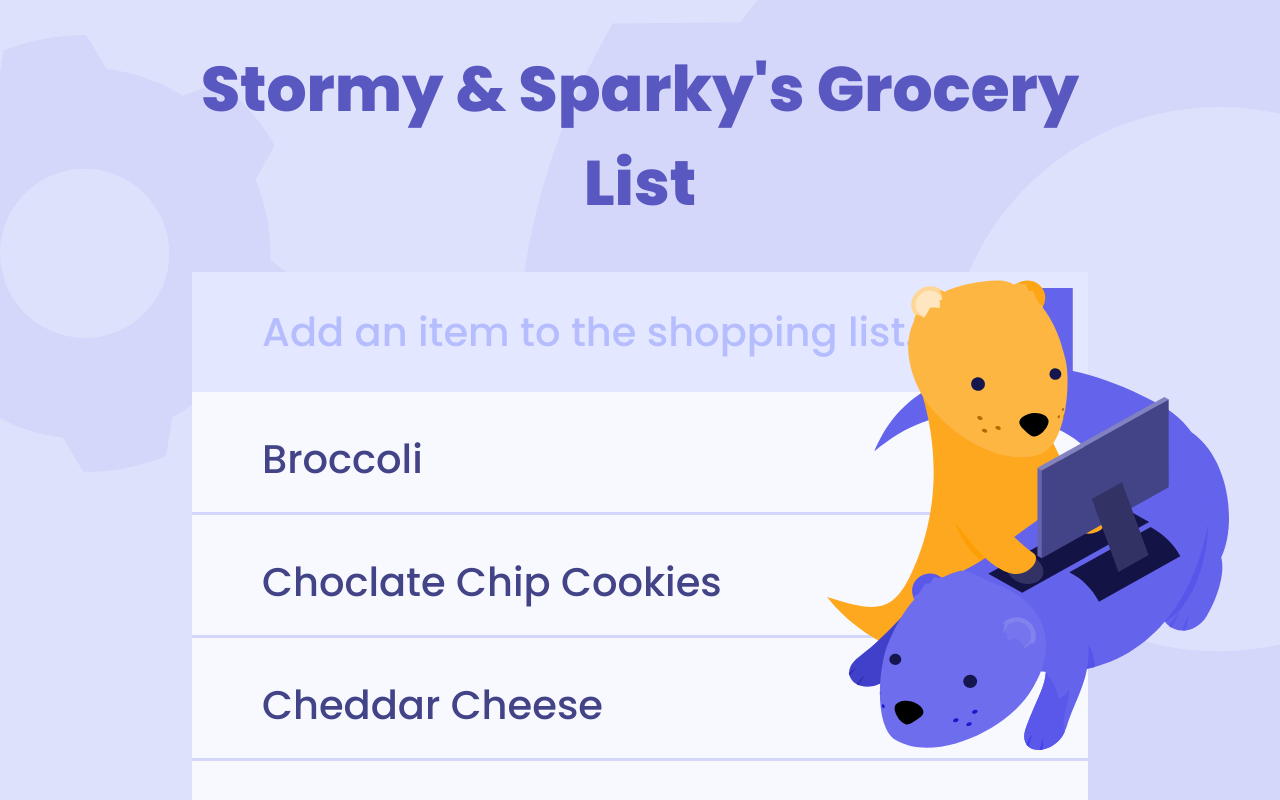
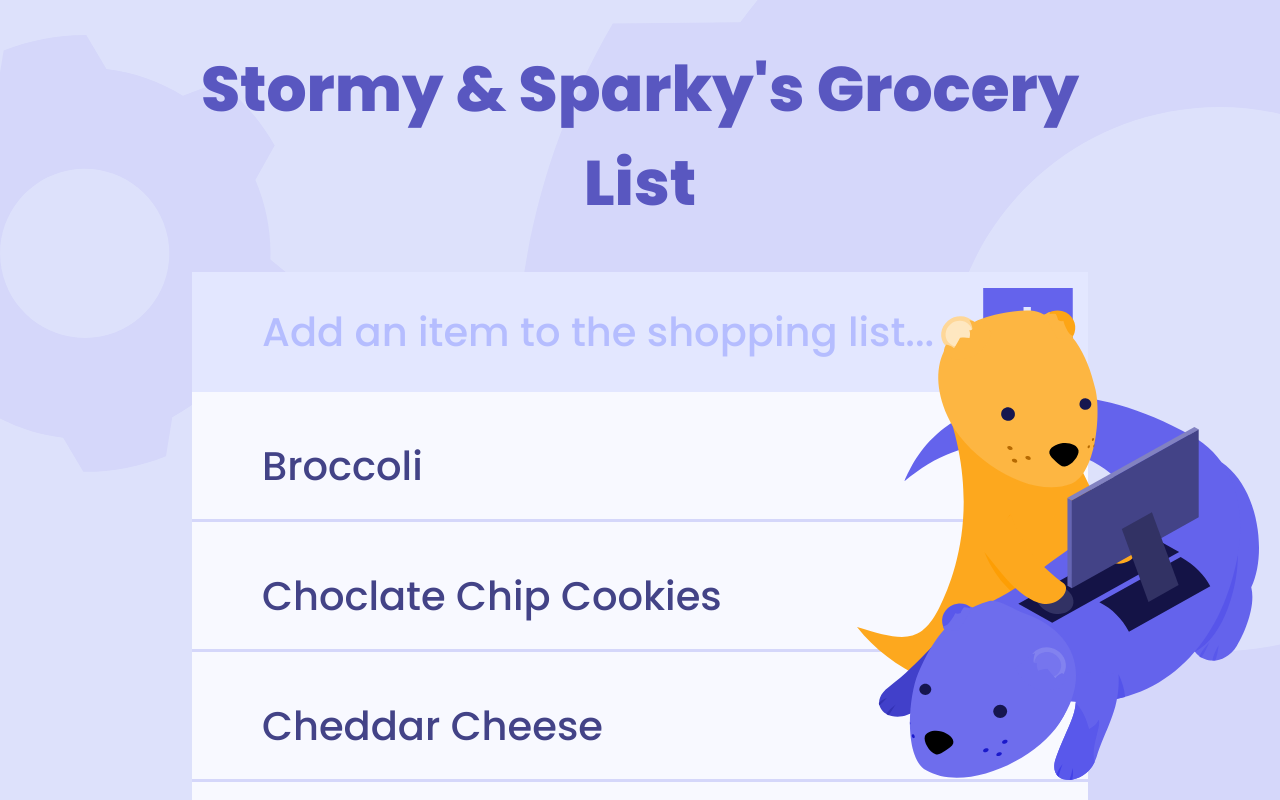
Before and after one commit to sfusurge/GEAR201, a plain HTML site: page index.html in a window 1280 px wide. Shown: the top 800 px of the page. Drawn offline with Linux system fonts and the light colour scheme.

Commit message:
fix(grocery-list): fixes padding to wrap longer text

```diff
--- a/app.js
+++ b/app.js
@@ -1,17 +1,17 @@
 const grocery_list = [
-  'Broccoli',
-  'Choclate Chip Cookies',
-  'Cheddar Cheese',
-  'Apples',
-  'Butter',
-  'Pizza Pockets',
-  'Cinnamon Buns',
-  'Bananas'
-]
+  "Broccoli",
+  "Choclate Chip Cookies",
+  "Cheddar Cheese",
+  "Apples",
+  "Butter",
+  "Pizza Pockets",
+  "Cinnamon Buns",
+  "Bananas",
+];
 
-grocery_list.forEach(item => {
-  listElement = document.createElement('div')
-  listElement.className = "item"
-  listElement.innerHTML += item
-  document.getElementById('listContainer').appendChild(listElement)
-})
+grocery_list.forEach((item) => {
+  listElement = document.createElement("div");
+  listElement.className = "item";
+  listElement.innerHTML += item;
+  document.getElementById("listContainer").appendChild(listElement);
+});
--- a/main.css
+++ b/main.css
@@ -1,10 +1,10 @@
 body {
   margin: 0;
-  background-color: #DDE1FB;
+  background-color: #dde1fb;
   background-image: url(assets/gear-small.svg), url(assets/gear-big.svg);
   background-position: left 0px, right 0px;
   background-repeat: no-repeat;
-  font-family: 'Poppins', sans-serif;
+  font-family: "Poppins", sans-serif;
   -webkit-font-smoothing: antialiased;
   -moz-osx-font-smoothing: grayscale;
 }
@@ -21,33 +21,31 @@ body {
 .title {
   font-size: 63px;
   font-weight: 800;
-  color: #5957C0;
+  color: #5957c0;
 }
 
 #listContainer {
-  background-color: #F8F9FF;
+  background-color: #f8f9ff;
 }
 
 .item.header {
-  background-color: #E3E7FF;
-  color: #B5BDFF;
+  background-color: #e3e7ff;
+  color: #b5bdff;
   border: none;
   height: 120px;
   align-items: center;
-  padding-bottom: 0;
+  padding: 0 0 0 70px;
 }
 
 .item {
   display: flex;
   justify-content: space-between;
-  align-items: flex-end;
-  height: 97px;
-  padding-left: 70px;
-  padding-bottom: 23px;
+  padding: 44px 200px 23px 70px;
   font-size: 40px;
   font-weight: 500;
-  border-bottom: 3px solid #D5D7FA;
+  border-bottom: 3px solid #d5d7fa;
   color: #434387;
+  text-align: left;
 }
 
 .addItemImg {
@@ -56,6 +54,6 @@ body {
 
 .stormy-sparky {
   position: fixed;
-  bottom: 50px;
-  right: 50px;
+  bottom: 20px;
+  right: 20px;
 }
```
